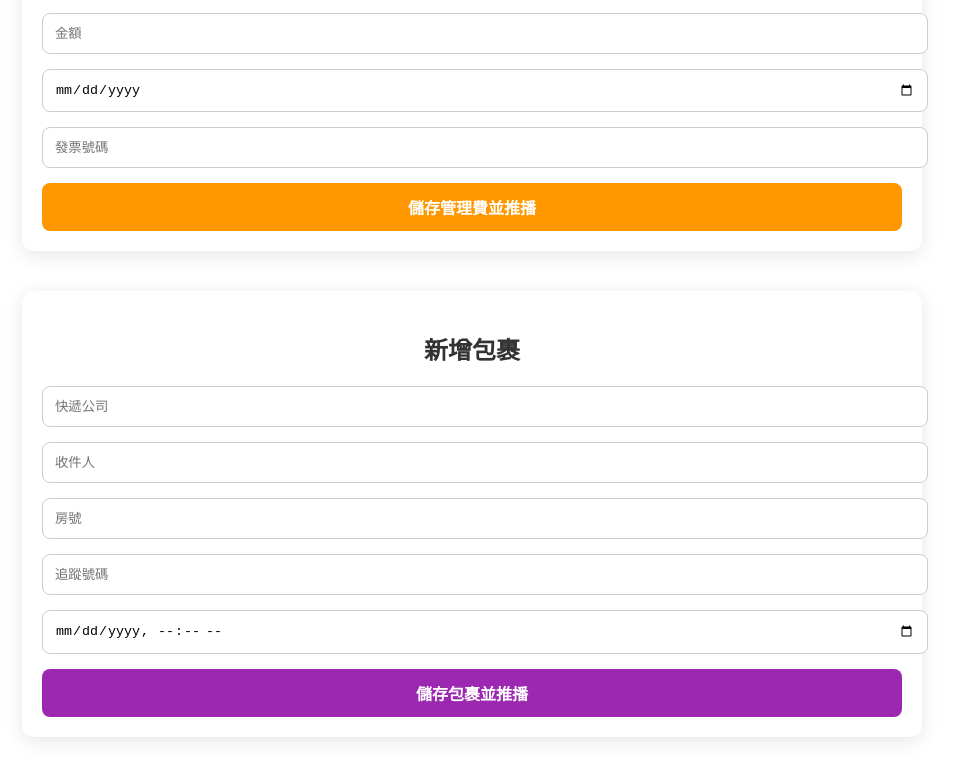
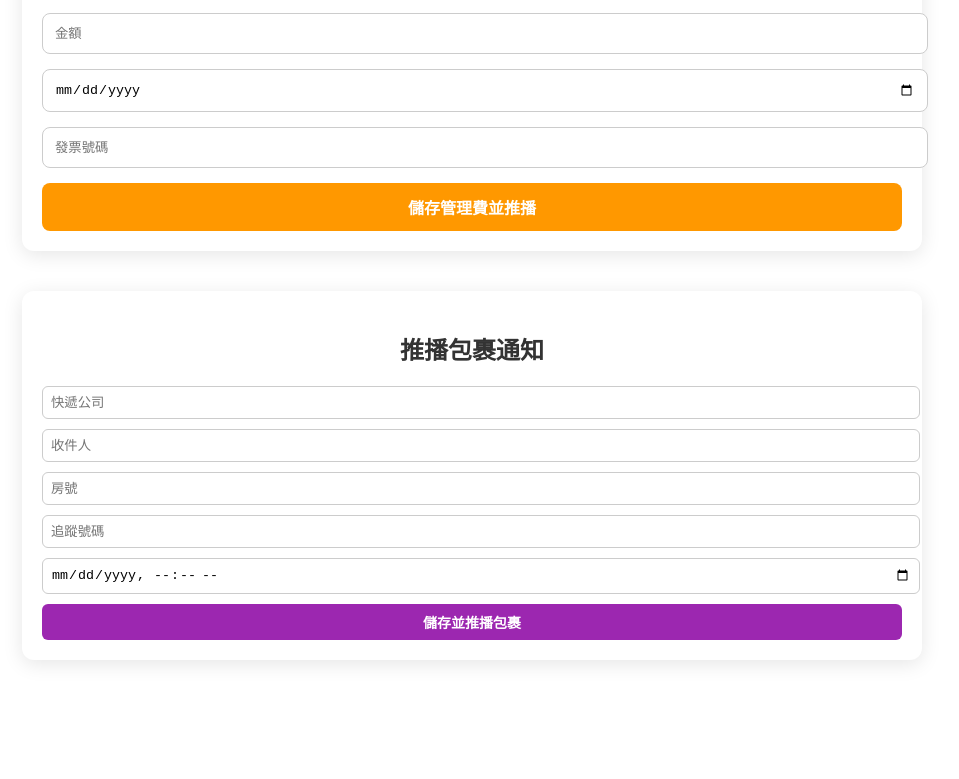
Before and after one commit to peijie-lun/333, a Next.js app: page / in a window 1280 px wide. Shown: the part 1017-1796 px from the top of the page, without its empty margins (168-1127 px from the left). Built offline with nearby package versions, Linux system fonts and the light colour scheme.

Commit message:
包裹推波02

```diff
--- a/app/page.tsx
+++ b/app/page.tsx
@@ -60,6 +60,78 @@ function RemindButton({ feeId, onSuccess }) {
         </small>
       )}
     </div>
+  );
+}
+
+// 包裹推播按鈕組件（同時存資料庫並推播給使用者）
+function PackagePushButton({ onPush }) {
+  const [loading, setLoading] = useState(false);
+  const [msg, setMsg] = useState<string | null>(null);
+  // 新增表單欄位
+  const [courier, setCourier] = useState('');
+  const [recipient, setRecipient] = useState('');
+  const [room, setRoom] = useState('');
+  const [tracking, setTracking] = useState('');
+  const [arrivedAt, setArrivedAt] = useState('');
+
+  const handleSubmit = async (e) => {
+    e.preventDefault();
+    setLoading(true);
+    setMsg(null);
+    try {
+      const resp = await fetch('/api/packages', {
+        method: 'POST',
+        headers: {
+          'Content-Type': 'application/json',
+          'x-admin-key': process.env.NEXT_PUBLIC_ADMIN_API_KEY || '',
+        },
+        body: JSON.stringify({
+          courier,
+          recipient_name: recipient,
+          recipient_room: room,
+          tracking_number: tracking,
+          arrived_at: arrivedAt
+        })
+      });
+      const data = await resp.json();
+      if (resp.ok) {
+        setMsg('✅ 包裹已新增並推播給住戶！');
+        setCourier(''); setRecipient(''); setRoom(''); setTracking(''); setArrivedAt('');
+        if (onPush) onPush();
+      } else {
+        setMsg(`❌ 推播失敗：${data.error}`);
+      }
+    } catch (e) {
+      setMsg(`❌ 系統錯誤：${e.message}`);
+    } finally {
+      setLoading(false);
+    }
+  };
+
+  return (
+    <form onSubmit={handleSubmit} style={{ display: 'flex', flexDirection: 'column', gap: '10px', alignItems: 'flex-start' }}>
+      <input type="text" placeholder="快遞公司" value={courier} onChange={e => setCourier(e.target.value)} style={{ padding: '8px', borderRadius: '6px', border: '1px solid #ccc', width: '100%' }} required />
+      <input type="text" placeholder="收件人" value={recipient} onChange={e => setRecipient(e.target.value)} style={{ padding: '8px', borderRadius: '6px', border: '1px solid #ccc', width: '100%' }} required />
+      <input type="text" placeholder="房號" value={room} onChange={e => setRoom(e.target.value)} style={{ padding: '8px', borderRadius: '6px', border: '1px solid #ccc', width: '100%' }} required />
+      <input type="text" placeholder="追蹤號碼" value={tracking} onChange={e => setTracking(e.target.value)} style={{ padding: '8px', borderRadius: '6px', border: '1px solid #ccc', width: '100%' }} />
+      <input type="datetime-local" placeholder="到達時間" value={arrivedAt} onChange={e => setArrivedAt(e.target.value)} style={{ padding: '8px', borderRadius: '6px', border: '1px solid #ccc', width: '100%' }} required />
+      <button type="submit" disabled={loading} style={{
+        padding: '8px 16px',
+        borderRadius: '6px',
+        border: 'none',
+        backgroundColor: loading ? '#ccc' : '#9C27B0',
+        color: 'white',
+        fontSize: '14px',
+        fontWeight: 'bold',
+        cursor: loading ? 'not-allowed' : 'pointer',
+        width: '100%'
+      }}>
+        {loading ? '推播中…' : '儲存並推播包裹'}
+      </button>
+      {msg && (
+        <small style={{ color: msg.includes('失敗') || msg.includes('錯誤') ? 'red' : 'green', fontSize: '12px' }}>{msg}</small>
+      )}
+    </form>
   );
 }
 
@@ -177,99 +249,139 @@ export default function AdminDashboard() {
     }
   };
 
-  // 包裹提交
-  const handlePackageSubmit = async (e) => {
-    e.preventDefault();
-    setPkgLoading(true);
-    setPkgMessage('');
-    try {
-      const res = await fetch('/api/packages', {
-        method: 'POST',
-        headers: { 'Content-Type': 'application/json' },
-        body: JSON.stringify({
-          courier: pkgCourier,
-          recipient_name: pkgRecipient,
-          recipient_room: pkgRoom,
-          tracking_number: pkgTracking,
-          arrived_at: pkgArrivedAt
-        })
-      });
-      const data = await res.json();
-      if (res.ok) {
-        setPkgMessage('✅ 包裹已新增並推播到 LINE Bot！');
-        setPkgCourier(''); setPkgRecipient(''); setPkgRoom(''); setPkgTracking(''); setPkgArrivedAt('');
-      } else {
-        setPkgMessage(`❌ 錯誤：${data.error || '無法新增包裹'}`);
-      }
-    } catch (err) {
-      setPkgMessage(`❌ 系統錯誤：${err.message}`);
-    } finally {
-      setPkgLoading(false);
-    }
-  };
-
-  const cardStyle = {
+  return (
+    <main style={{ padding: '40px 20px', maxWidth: '900px', margin: '50px auto', fontFamily: 'Arial, sans-serif' }}>
+      {/* 公告 */}
+      <section style={{
         backgroundColor: '#fff',
         padding: '20px',
         borderRadius: '12px',
         boxShadow: '0 4px 20px rgba(0,0,0,0.1)',
         marginBottom: '40px'
-  };
-
-  const inputStyle = {
+      }}>
+        <h2 style={{ textAlign: 'center', marginBottom: '20px', color: '#333' }}>發布公告</h2>
+        <div style={{ display: 'flex', flexDirection: 'column', gap: '15px' }}>
+          <input type="text" placeholder="公告標題" value={announceTitle} onChange={(e) => setAnnounceTitle(e.target.value)} style={{
             padding: '12px',
             borderRadius: '8px',
             border: '1px solid #ccc',
             width: '100%'
-  };
-
-  const buttonStyle = (color) => ({
+          }} />
+          <textarea placeholder="公告內容" value={announceContent} onChange={(e) => setAnnounceContent(e.target.value)} rows={4} style={{
+            padding: '12px',
+            borderRadius: '8px',
+            border: '1px solid #ccc',
+            width: '100%'
+          }} />
+          <input type="text" placeholder="發布者" value={announceAuthor} onChange={(e) => setAnnounceAuthor(e.target.value)} style={{
+            padding: '12px',
+            borderRadius: '8px',
+            border: '1px solid #ccc',
+            width: '100%'
+          }} />
+          <button onClick={handleAnnounceSubmit} disabled={announceLoading} style={{
             padding: '12px',
             borderRadius: '8px',
             border: 'none',
-    backgroundColor: color,
+            backgroundColor: announceLoading ? '#ccc' : '#2196F3',
             color: 'white',
             fontSize: '16px',
             fontWeight: 'bold',
             cursor: 'pointer',
             width: '100%'
-  });
-
-  return (
-    <main style={{ padding: '40px 20px', maxWidth: '900px', margin: '50px auto', fontFamily: 'Arial, sans-serif' }}>
-      {/* 公告 */}
-      <section style={cardStyle}>
-        <h2 style={{ textAlign: 'center', marginBottom: '20px', color: '#333' }}>發布公告</h2>
-        <div style={{ display: 'flex', flexDirection: 'column', gap: '15px' }}>
-          <input type="text" placeholder="公告標題" value={announceTitle} onChange={(e) => setAnnounceTitle(e.target.value)} style={inputStyle} />
-          <textarea placeholder="公告內容" value={announceContent} onChange={(e) => setAnnounceContent(e.target.value)} rows={4} style={inputStyle} />
-          <input type="text" placeholder="發布者" value={announceAuthor} onChange={(e) => setAnnounceAuthor(e.target.value)} style={inputStyle} />
-          <button onClick={handleAnnounceSubmit} disabled={announceLoading} style={buttonStyle('#2196F3')}>{announceLoading ? '發布中...' : '儲存公告並推播'}</button>
+          }}>{announceLoading ? '發布中...' : '儲存公告並推播'}</button>
         </div>
         {announceMessage && <p style={{ marginTop: '15px', textAlign: 'center', color: announceMessage.includes('錯誤') ? 'red' : 'green' }}>{announceMessage}</p>}
       </section>
 
       {/* 問卷（投票） */}
-      <section style={cardStyle}>
+      <section style={{
+        backgroundColor: '#fff',
+        padding: '20px',
+        borderRadius: '12px',
+        boxShadow: '0 4px 20px rgba(0,0,0,0.1)',
+        marginBottom: '40px'
+      }}>
         <h2 style={{ textAlign: 'center', marginBottom: '20px', color: '#333' }}>發起問卷連結通知</h2>
         <div style={{ display: 'flex', flexDirection: 'column', gap: '15px' }}>
-          <input type="text" placeholder="問卷標題" value={voteTitle} onChange={(e) => setVoteTitle(e.target.value)} style={inputStyle} />
-          <input type="datetime-local" placeholder="截止時間" value={voteEndsAt} onChange={(e) => setVoteEndsAt(e.target.value)} style={inputStyle} />
-          <input type="url" placeholder="Google Form 網址" value={voteFormUrl} onChange={(e) => setVoteFormUrl(e.target.value)} style={inputStyle} />
-          <button onClick={handleVoteSubmit} disabled={voteLoading} style={buttonStyle('#4CAF50')}>{voteLoading ? '通知中...' : '發起問卷連結通知'}</button>
+          <input type="text" placeholder="問卷標題" value={voteTitle} onChange={(e) => setVoteTitle(e.target.value)} style={{
+            padding: '12px',
+            borderRadius: '8px',
+            border: '1px solid #ccc',
+            width: '100%'
+          }} />
+          <input type="datetime-local" placeholder="截止時間" value={voteEndsAt} onChange={(e) => setVoteEndsAt(e.target.value)} style={{
+            padding: '12px',
+            borderRadius: '8px',
+            border: '1px solid #ccc',
+            width: '100%'
+          }} />
+          <input type="url" placeholder="Google Form 網址" value={voteFormUrl} onChange={(e) => setVoteFormUrl(e.target.value)} style={{
+            padding: '12px',
+            borderRadius: '8px',
+            border: '1px solid #ccc',
+            width: '100%'
+          }} />
+          <button onClick={handleVoteSubmit} disabled={voteLoading} style={{
+            padding: '12px',
+            borderRadius: '8px',
+            border: 'none',
+            backgroundColor: voteLoading ? '#ccc' : '#4CAF50',
+            color: 'white',
+            fontSize: '16px',
+            fontWeight: 'bold',
+            cursor: 'pointer',
+            width: '100%'
+          }}>{voteLoading ? '通知中...' : '發起問卷連結通知'}</button>
         </div>
         {voteMessage && <p style={{ marginTop: '15px', textAlign: 'center', color: voteMessage.includes('錯誤') ? 'red' : 'green' }}>{voteMessage}</p>}
       </section>
 
       {/* 管理費 */}
-      <section style={cardStyle}>
+      <section style={{
+        backgroundColor: '#fff',
+        padding: '20px',
+        borderRadius: '12px',
+        boxShadow: '0 4px 20px rgba(0,0,0,0.1)',
+        marginBottom: '40px'
+      }}>
         <h2 style={{ textAlign: 'center', marginBottom: '20px', color: '#333' }}>新增管理費</h2>
         <div style={{ display: 'flex', flexDirection: 'column', gap: '15px' }}>
-          <input type="text" placeholder="房號" value={feeRoom} onChange={(e) => setFeeRoom(e.target.value)} style={inputStyle} />
-          <input type="number" placeholder="金額" value={feeAmount} onChange={(e) => setFeeAmount(e.target.value)} style={inputStyle} />
-          <input type="date" placeholder="到期日" value={feeDue} onChange={(e) => setFeeDue(e.target.value)} style={inputStyle} />
-          <input type="text" placeholder="發票號碼" value={feeInvoice} onChange={(e) => setFeeInvoice(e.target.value)} style={inputStyle} />
-          <button onClick={handleFeeSubmit} disabled={feeLoading} style={buttonStyle('#FF9800')}>{feeLoading ? '新增中...' : '儲存管理費並推播'}</button>
+          <input type="text" placeholder="房號" value={feeRoom} onChange={(e) => setFeeRoom(e.target.value)} style={{
+            padding: '12px',
+            borderRadius: '8px',
+            border: '1px solid #ccc',
+            width: '100%'
+          }} />
+          <input type="number" placeholder="金額" value={feeAmount} onChange={(e) => setFeeAmount(e.target.value)} style={{
+            padding: '12px',
+            borderRadius: '8px',
+            border: '1px solid #ccc',
+            width: '100%'
+          }} />
+          <input type="date" placeholder="到期日" value={feeDue} onChange={(e) => setFeeDue(e.target.value)} style={{
+            padding: '12px',
+            borderRadius: '8px',
+            border: '1px solid #ccc',
+            width: '100%'
+          }} />
+          <input type="text" placeholder="發票號碼" value={feeInvoice} onChange={(e) => setFeeInvoice(e.target.value)} style={{
+            padding: '12px',
+            borderRadius: '8px',
+            border: '1px solid #ccc',
+            width: '100%'
+          }} />
+          <button onClick={handleFeeSubmit} disabled={feeLoading} style={{
+            padding: '12px',
+            borderRadius: '8px',
+            border: 'none',
+            backgroundColor: feeLoading ? '#ccc' : '#FF9800',
+            color: 'white',
+            fontSize: '16px',
+            fontWeight: 'bold',
+            cursor: 'pointer',
+            width: '100%'
+          }}>{feeLoading ? '新增中...' : '儲存管理費並推播'}</button>
         </div>
         {feeMessage && (
           <div style={{ marginTop: '15px', textAlign: 'center' }}>
@@ -287,18 +399,16 @@ export default function AdminDashboard() {
         )}
       </section>
 
-      {/* 包裹管理 */}
-      <section style={cardStyle}>
-        <h2 style={{ textAlign: 'center', marginBottom: '20px', color: '#333' }}>新增包裹</h2>
-        <div style={{ display: 'flex', flexDirection: 'column', gap: '15px' }}>
-          <input type="text" placeholder="快遞公司" value={pkgCourier} onChange={(e) => setPkgCourier(e.target.value)} style={inputStyle} />
-          <input type="text" placeholder="收件人" value={pkgRecipient} onChange={(e) => setPkgRecipient(e.target.value)} style={inputStyle} />
-          <input type="text" placeholder="房號" value={pkgRoom} onChange={(e) => setPkgRoom(e.target.value)} style={inputStyle} />
-          <input type="text" placeholder="追蹤號碼" value={pkgTracking} onChange={(e) => setPkgTracking(e.target.value)} style={inputStyle} />
-          <input type="datetime-local" placeholder="到達時間" value={pkgArrivedAt} onChange={(e) => setPkgArrivedAt(e.target.value)} style={inputStyle} />
-          <button onClick={handlePackageSubmit} disabled={pkgLoading} style={buttonStyle('#9C27B0')}>{pkgLoading ? '新增中...' : '儲存包裹並推播'}</button>
-        </div>
-        {pkgMessage && <p style={{ marginTop: '15px', textAlign: 'center', color: pkgMessage.includes('錯誤') ? 'red' : 'green' }}>{pkgMessage}</p>}
+      {/* 包裹推播 */}
+      <section style={{
+        backgroundColor: '#fff',
+        padding: '20px',
+        borderRadius: '12px',
+        boxShadow: '0 4px 20px rgba(0,0,0,0.1)',
+        marginBottom: '40px'
+      }}>
+        <h2 style={{ textAlign: 'center', marginBottom: '20px', color: '#333' }}>推播包裹通知</h2>
+        <PackagePushButton />
       </section>
     </main>
   );
```
Also changed, not shown: app/api/packages/route.js (+35 -15 lines). Lines whose indentation alone changed are shown as unchanged.
